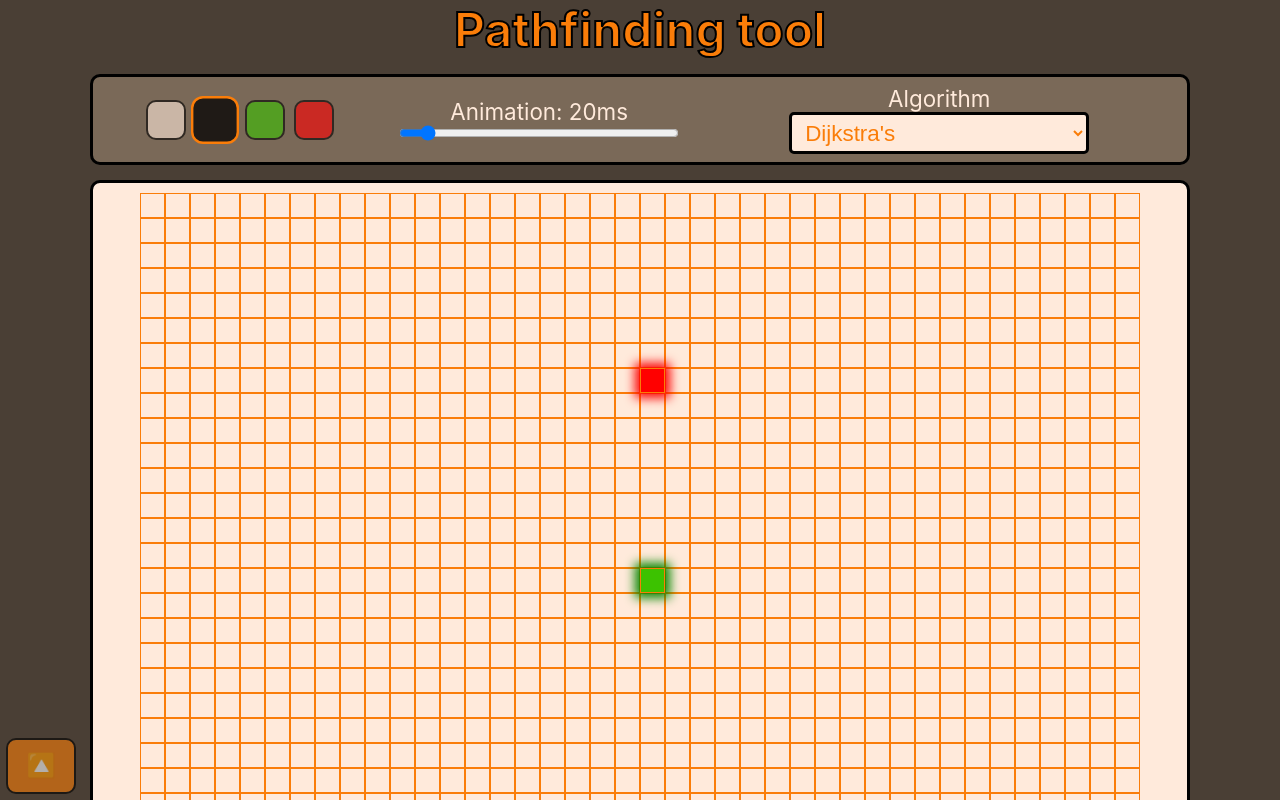
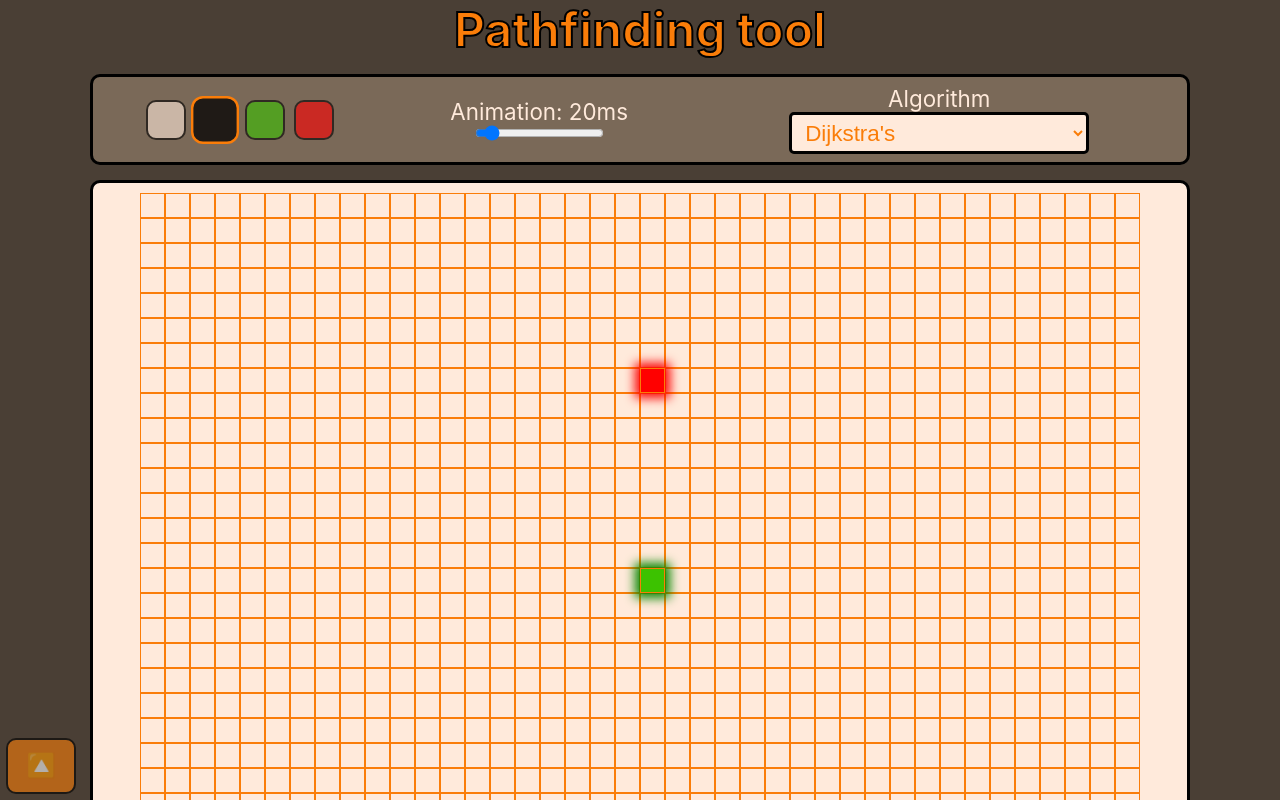
Before and after one commit to Groszczu/pathfinding-tool, a React (Create React App) app: page / in a window 1280 px wide. Shown: the top 800 px of the page. Built offline with nearby package versions, Linux system fonts and the light colour scheme.

Commit message:
add internal state to animation speed slider

```diff
--- a/src/features/tools/AnimationSpeedSlider.jsx
+++ b/src/features/tools/AnimationSpeedSlider.jsx
@@ -1,4 +1,4 @@
-import React, { useRef } from 'react';
+import React from 'react';
 import { useSelector } from 'react-redux';
 import { useDispatch } from 'react-redux';
 import { changeAnimationFrameTime } from './toolsSlice';
@@ -6,35 +6,40 @@ import { pathfindingState } from '../nodes/nodesSlice';
 import Slider from '../../shared/Slider';
 import Label from '../../shared/Label';
 import InlineFlex from '../../shared/InlineFlex';
+import { useState } from 'react';
+import { useEffect } from 'react';
 
 const AnimationSpeedSlider = () => {
     const animationFrameTime = useSelector(({ tools }) => tools.animationFrameTime);
     const state = useSelector(({ nodes }) => nodes.pathfinding);
     const dispatch = useDispatch();
+    const [internalAnimationTime, setInternalAnimationTime] = useState(animationFrameTime);
 
-    const timeoutRef = useRef(null);
-    const inputRef = useRef(null);
+    useEffect(() => {
+        setInternalAnimationTime(animationFrameTime);
+    }, [animationFrameTime]);
 
-    const handleChange = () => {
-        clearTimeout(timeoutRef.current);
-
-        timeoutRef.current = setTimeout(() => {
-            dispatch(changeAnimationFrameTime(inputRef.current.value))
-        }, 500);
+    const handleChange = (e) => {
+        setInternalAnimationTime(e.target.value);
+    }
+    const handleBlur = () => {
+        internalAnimationTime !== animationFrameTime && dispatch(changeAnimationFrameTime(internalAnimationTime))
     }
 
+
+    const isReady = state === pathfindingState.ready;
     return (
         <InlineFlex direction='column'>
-            <Label>Animation: {inputRef.current?.value || animationFrameTime}ms</Label>
+            <Label>Animation: {internalAnimationTime}ms</Label>
             <Slider
-                ref={inputRef}
-                disabled={state !== pathfindingState.ready}
-                defaultValue={animationFrameTime}
-                width={'70%'}
+                value={internalAnimationTime}
+                disabled={!isReady}
                 min={0}
                 max={250}
                 step={10}
+                style={{ maxWidth: '100%' }}
                 onChange={handleChange}
+                onBlur={handleBlur}
             />
         </InlineFlex>
     );
--- a/src/shared/Slider.js
+++ b/src/shared/Slider.js
@@ -1,12 +1,10 @@
-import styled, { css } from 'styled-components';
+import styled from 'styled-components';
 
-const Slider = styled.input.attrs(props => ({
+const Slider = styled.input.attrs(() => ({
   type: 'range',
-  orient: props.vertical ? 'vertical' : 'horizontal'
 }))`
   width: ${props => props.width};
-  appearance: ${props => props.vertical ? 'slider-vertical' : 'slider-horizontal'};
-  ${props => props.vertical ? css`max-width: 25px;` : css`max-height: 25px;`}
+  max-height: 25px;
 `;
 
 export default Slider;
```
